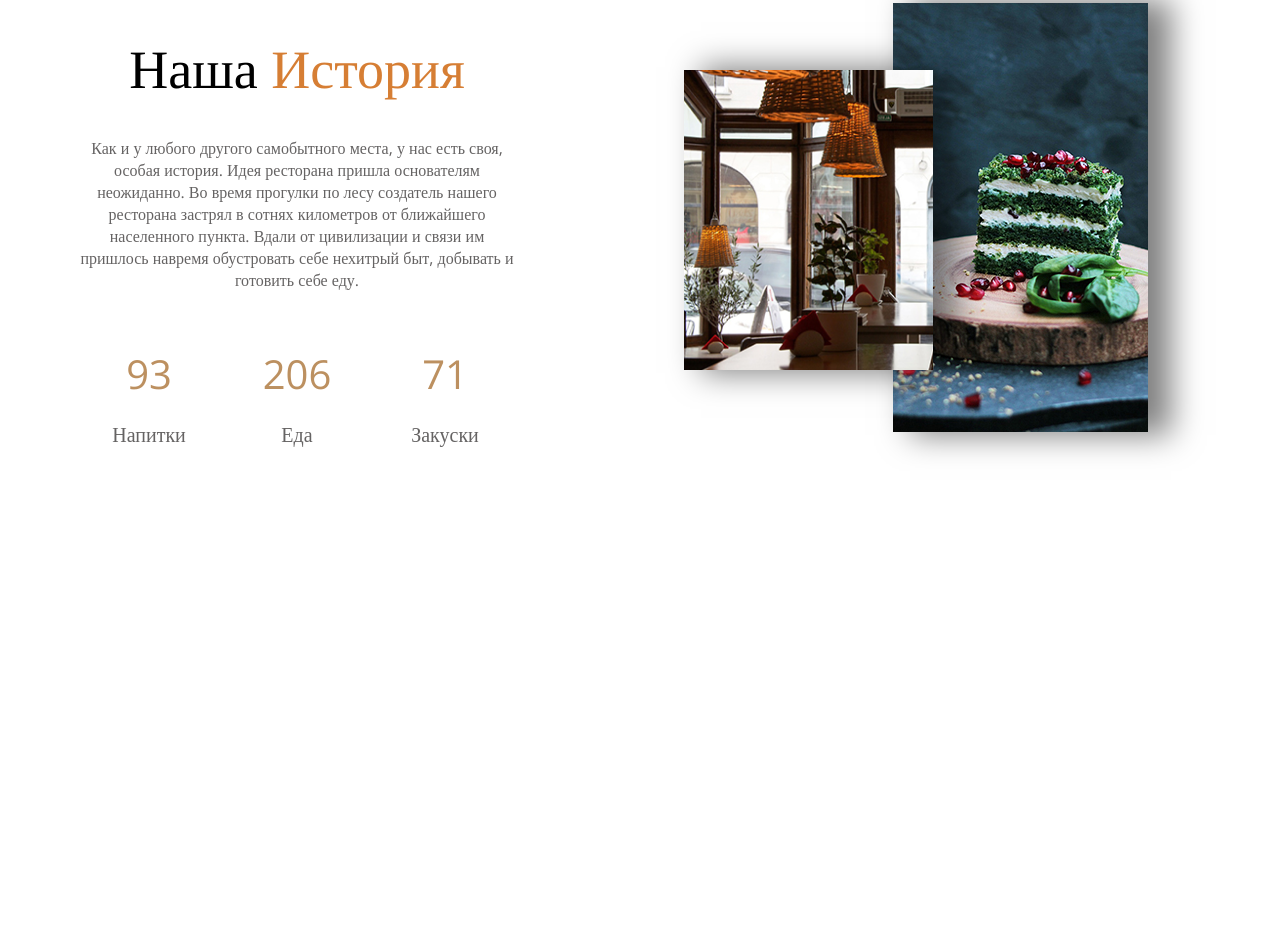
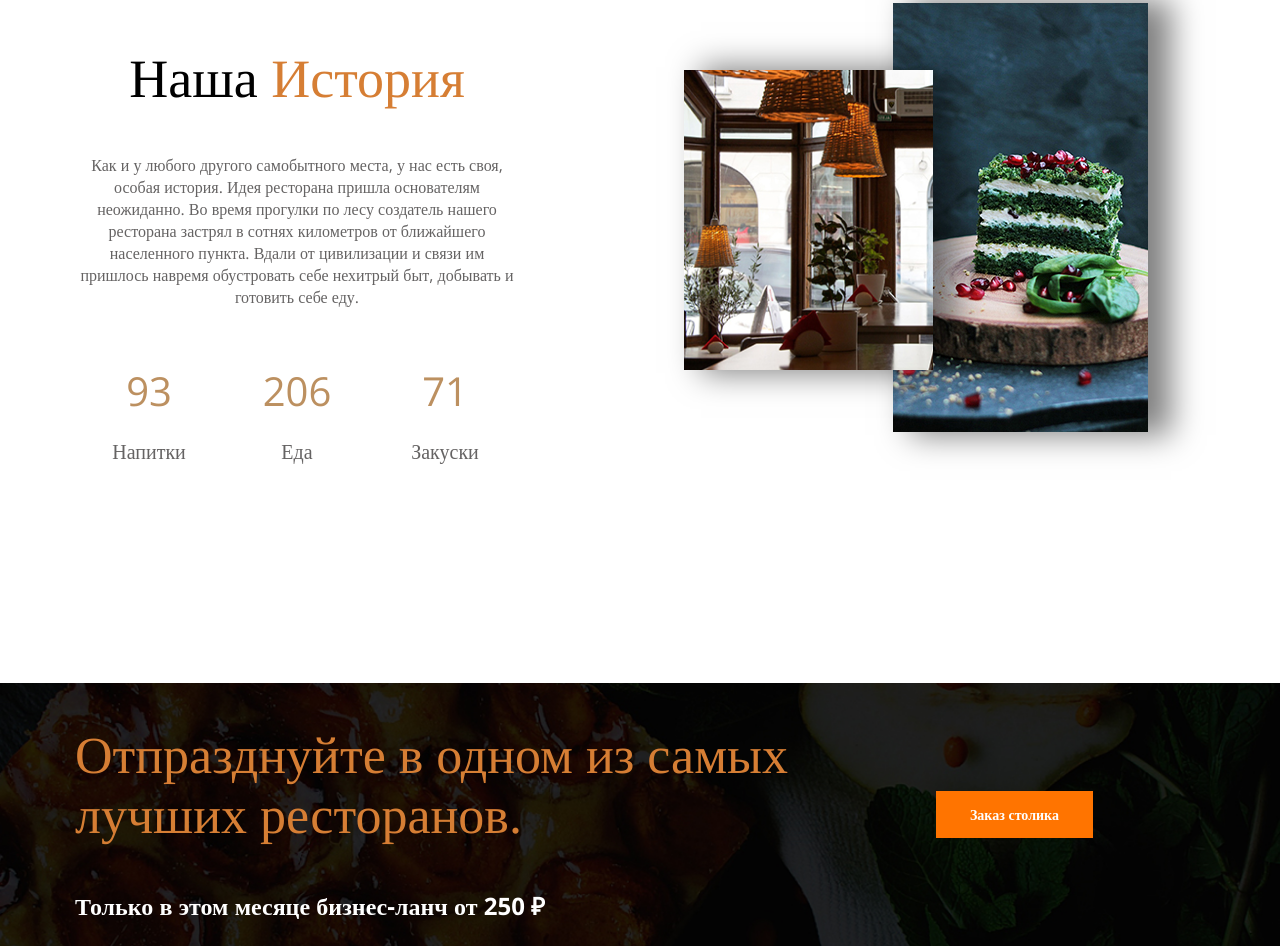
Before and after one commit to Yanobivan/test-layout-page, a plain HTML site: page src/index.html in a window 1280 px wide. Shown: the part 1266-2212 px from the top of the page. Before the commit the page ends 1767 px from the top, so only its background shows below. Drawn offline with nearby package versions, Linux system fonts and the light colour scheme.

Commit message:
yan add footer

```diff
--- /dev/null
+++ b/src/assets/stylesheets/scss/blocks/footer.scss
@@ -0,0 +1,28 @@
+.footer {
+  background: url("../../images/footer.jpg") no-repeat top;
+  background-size: 1600px 397px;
+  height: 100%;
+  width: 100%;
+}
+.footer__container {
+  height: 100%;
+  display: grid;
+  grid-template-columns: 0.8fr 0.25fr;
+  align-items: center;
+}
+
+.footer__label {
+  @include Tinos-regular;
+
+  font-size: 52px;
+  line-height: 60px;
+  color: #d67e34;
+}
+
+.footer__sale {
+  @include OpenSans-bold;
+
+  font-size: 24px;
+  line-height: 33px;
+  color: $whiteStandart;
+}
--- a/src/assets/stylesheets/scss/blocks/story-block.scss
+++ b/src/assets/stylesheets/scss/blocks/story-block.scss
@@ -3,6 +3,7 @@
 
   display: flex;
   padding-top: 100px;
+  padding-bottom: 182px;
   color: black;
 }
 
@@ -10,7 +11,7 @@
   width: 444px;
   min-height: 422px;
   text-align: center;
-  h1 {
+  h2 {
     @include Tinos-regular;
     font-size: 54px;
     line-height: 62px;
--- a/src/assets/stylesheets/scss/main.scss
+++ b/src/assets/stylesheets/scss/main.scss
@@ -6,6 +6,7 @@
 @import "./blocks/header.scss";
 @import "./blocks/hero-block.scss";
 @import "./blocks/story-block.scss";
+@import "./blocks/footer.scss";
 
 body {
   background-color: $whiteStandart;
--- a/src/index.html
+++ b/src/index.html
@@ -87,7 +87,7 @@
         </section>
         <section class="story-block container">
           <div class="story__text">
-            <h1>Наша <span>История</span></h1>
+            <h2>Наша <span>История</span></h2>
             <p>
               Как и у любого другого самобытного места, у нас есть своя, особая
               история. Идея ресторана пришла основателям неожиданно. Во время
@@ -124,7 +124,15 @@
           </div>
         </section>
       </main>
-      <footer class="footer"></footer>
+      <footer class="footer">
+        <div class="footer__container container">
+          <div>
+            <h2 class="footer__label">Отпразднуйте в одном из самых лучших ресторанов.</h2>
+            <p class="footer__sale">Только в этом месяце бизнес-ланч от 250 ₽</p>
+          </div>
+          <button class="button">Заказ столика</button>
+        </div>
+      </footer>
     </div>
   </body>
 </html>
```
Also changed, not shown: src/assets/images/footer.jpg (added), src/assets/stylesheets/css/main.css.
